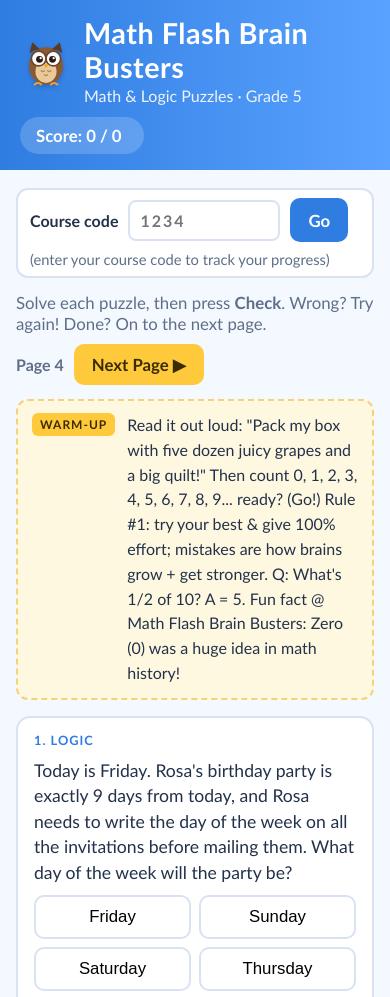
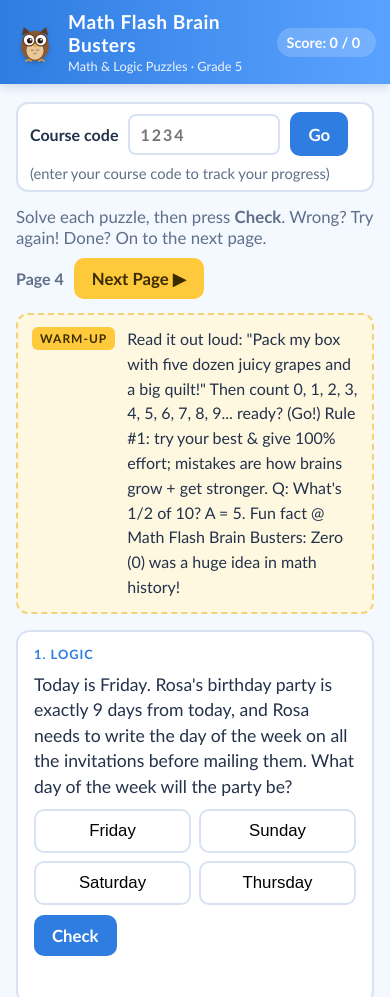
Before and after one commit to nicko1teck/phantomblackops, a website: page public/puzzles.html in a window 390 px wide. Shown: the top 997 px of the page. Drawn offline with Linux system fonts and the light colour scheme; no server answers.

Commit message:
afix header

```diff
--- a/public/puzzles.css
+++ b/public/puzzles.css
@@ -19,6 +19,10 @@ body {
   touch-action: manipulation;
 }
 .bb-header {
+  position: sticky; /* stays at the top while the puzzles scroll (and keeps the owl in reach) */
+  top: 0;
+  z-index: 60;
+  box-shadow: 0 2px 10px rgba(20, 50, 100, 0.18);
   display: flex;
   justify-content: space-between;
   align-items: center;
@@ -250,3 +254,12 @@ body.dd-instant .bb-header, body.dd-instant .bb-main, body.dd-instant .bb-footer
 /* Eye-gaze mode: while a message is showing, the owl glows a little (click it to change the problem back) */
 .bb-logo.is-live .owl { animation: ddLive 2.4s ease-in-out infinite; }
 @keyframes ddLive { 0%, 100% { filter: drop-shadow(0 0 0 rgba(255, 138, 28, 0)); } 50% { filter: drop-shadow(0 0 7px rgba(255, 138, 28, 0.75)); } }
+
+/* Phones: a slimmer header, since it stays on screen */
+@media (max-width: 560px) {
+  .bb-header { padding: 10px 14px; gap: 8px; flex-wrap: nowrap; }
+  .bb-header h1 { font-size: 1.2rem; }
+  .bb-sub { font-size: 0.8rem; }
+  .owl { width: 42px; height: 42px; }
+  .bb-score { padding: 6px 10px; font-size: 0.9rem; white-space: nowrap; }
+}
```
